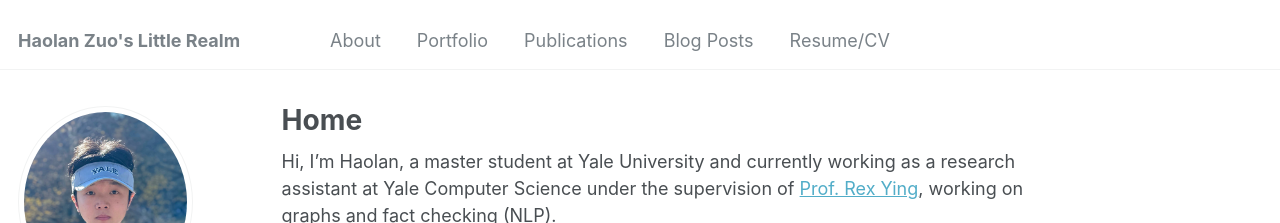
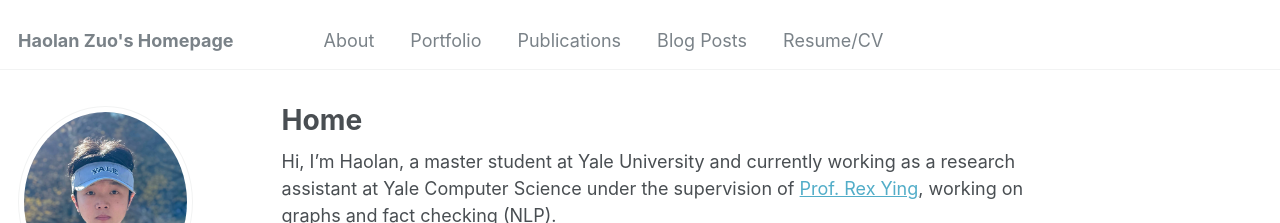
Before and after one commit to daniel620/daniel620.github.io, a Jekyll site: the page built from _pages/about.md, in a window 1280 px wide. Shown: the top 223 px of the page. Built offline with Jekyll 4.4.1, drawn with Linux system fonts in a browser that asks for light colours.

Commit message:
Update config

```diff
--- a/_config.yml
+++ b/_config.yml
@@ -8,7 +8,7 @@
 
 # Basic Site Settings
 locale                   : "en-US"
-title                    : "Haolan Zuo's Little Realm"
+title                    : "Haolan Zuo's Homepage"
 title_separator          : "-"
 name                     : &name "Haolan Zuo"
 description              : &description "Haolan Zuo's personal academic and professional website showcasing experience\
```
